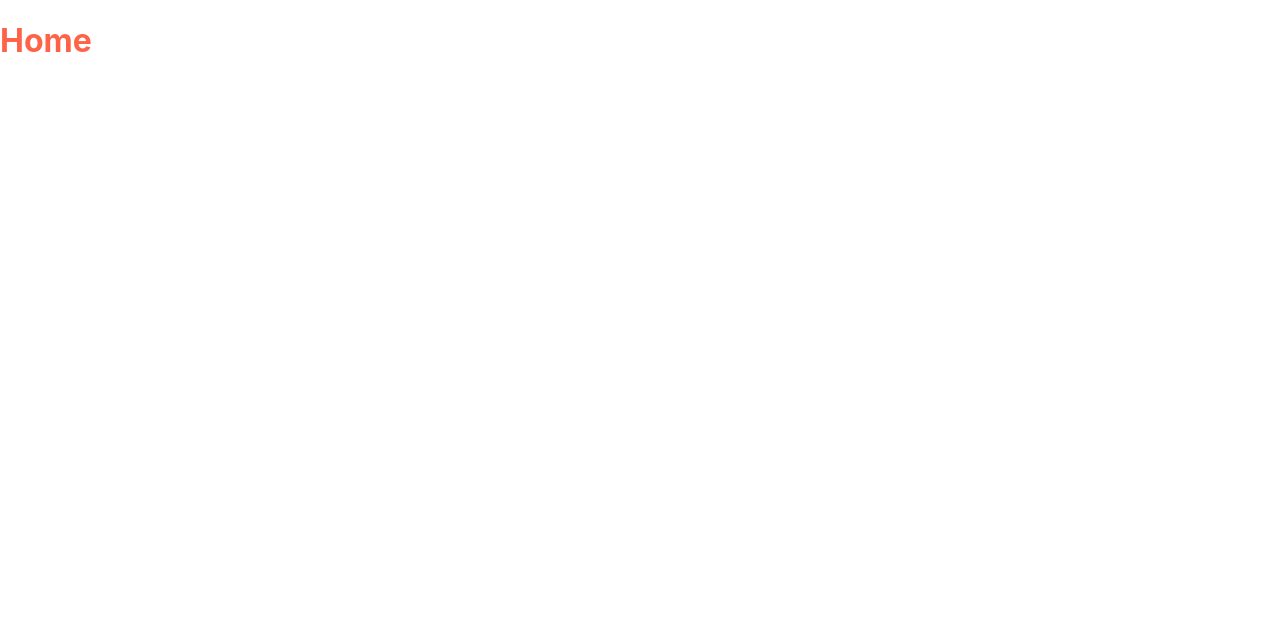
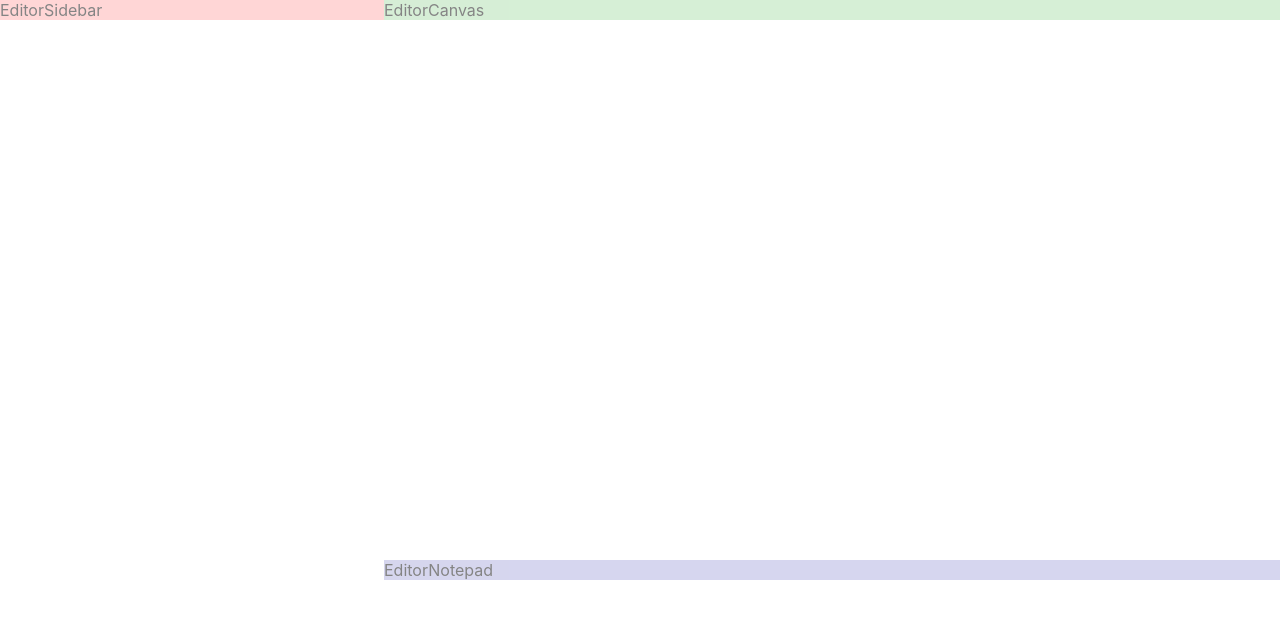
Before and after one commit to ginpei/shortcuts-demo, a React (Create React App) app: page / in a window 1280 px wide. Shown: the top 618 px of the page. Built offline with nearby package versions, Linux system fonts and the light colour scheme.

Commit message:
feat: 🎸 add editor pains

```diff
--- /dev/null
+++ b/src/components/EditorCanvas.scss
@@ -0,0 +1,3 @@
+.EditorCanvas {
+  background-color: #0903;
+}
--- /dev/null
+++ b/src/components/EditorCanvas.tsx
@@ -0,0 +1,5 @@
+import "./EditorCanvas.scss";
+
+export const EditorCanvas: React.FC = (props) => {
+  return <div className="EditorCanvas">EditorCanvas</div>;
+};
--- /dev/null
+++ b/src/components/EditorNotepad.scss
@@ -0,0 +1,3 @@
+.EditorNotepad {
+  background-color: #0093;
+}
--- /dev/null
+++ b/src/components/EditorNotepad.tsx
@@ -0,0 +1,5 @@
+import "./EditorNotepad.scss";
+
+export const EditorNotepad: React.FC = (props) => {
+  return <div className="EditorNotepad">EditorNotepad</div>;
+};
--- /dev/null
+++ b/src/components/EditorSidebar.scss
@@ -0,0 +1,3 @@
+.EditorSidebar {
+  background-color: #f003;
+}
--- /dev/null
+++ b/src/components/EditorSidebar.tsx
@@ -0,0 +1,5 @@
+import "./EditorSidebar.scss";
+
+export const EditorSidebar: React.FC = (props) => {
+  return <div className="EditorSidebar">EditorSidebar</div>;
+};
--- a/src/index.scss
+++ b/src/index.scss
@@ -1,3 +1,9 @@
+:root {
+  --color-base-bg: #fff;
+  --color-base-fg: #333;
+  --color-moderate-fg: #666;
+}
+
 body {
   margin: 0;
   font-family: -apple-system, BlinkMacSystemFont, 'Segoe UI', 'Roboto', 'Oxygen',
--- a/src/screens/HomePage.scss
+++ b/src/screens/HomePage.scss
@@ -1,3 +1,37 @@
 .HomePage {
-  color: tomato;
+  height: 100vh;
+  overflow: hidden;
 }
+
+.HomePage-layout {
+  box-sizing: border-box;
+  display: grid;
+  grid-template:
+    "sidebar canvas" 70%
+    "sidebar notepad" 30%
+    / 30% auto;
+  height: 100%;
+  width: 100%;
+}
+
+.HomePage-layoutItem {
+  opacity: 0.8; // 🤔
+  color: var(--color-moderate-fg);
+
+  &[data-focus="true"] {
+    opacity: 1;
+    color: var(--color-base-fg);
+  }
+}
+
+.HomePage-sidebar {
+  grid-area: sidebar;
+}
+
+.HomePage-canvas {
+  grid-area: canvas;
+}
+
+.HomePage-notepad {
+  grid-area: notepad;
+}
--- a/src/screens/HomePage.tsx
+++ b/src/screens/HomePage.tsx
@@ -1,9 +1,52 @@
+import { useCallback, useState } from "react";
+import { EditorCanvas } from "../components/EditorCanvas";
+import { EditorNotepad } from "../components/EditorNotepad";
+import { EditorSidebar } from "../components/EditorSidebar";
 import "./HomePage.scss";
 
+type FocusType = "" | "sidebar" | "canvas" | "notepad";
+
 export const HomePage: React.FC = () => {
+  const [focus, setFocus] = useState<FocusType>("");
+
+  const onLayoutPointerDown: React.PointerEventHandler<HTMLDivElement> = useCallback(
+    (event) => {
+      const focusType = event.currentTarget.getAttribute(
+        "data-focus-type"
+      ) as FocusType;
+      setFocus(focusType);
+    },
+    [setFocus]
+  );
+
   return (
     <div className="HomePage">
-      <h1>Home</h1>
+      <div className="HomePage-layout">
+        <div
+          className="HomePage-layoutItem HomePage-sidebar"
+          data-focus-type="sidebar"
+          data-focus={focus === "sidebar"}
+          onPointerDown={onLayoutPointerDown}
+        >
+          <EditorSidebar />
+        </div>
+        <div
+          className="HomePage-layoutItem HomePage-canvas"
+          data-focus-type="canvas"
+          data-focus={focus === "canvas"}
+          onPointerDown={onLayoutPointerDown}
+        >
+          <EditorCanvas />
+        </div>
+        <div
+          className="HomePage-layoutItem HomePage-notepad"
+          data-focus-type="notepad"
+          data-focus={focus === "notepad"}
+          onPointerDown={onLayoutPointerDown}
+        >
+          <EditorNotepad />
+        </div>
+      </div>
     </div>
   );
 };
```
